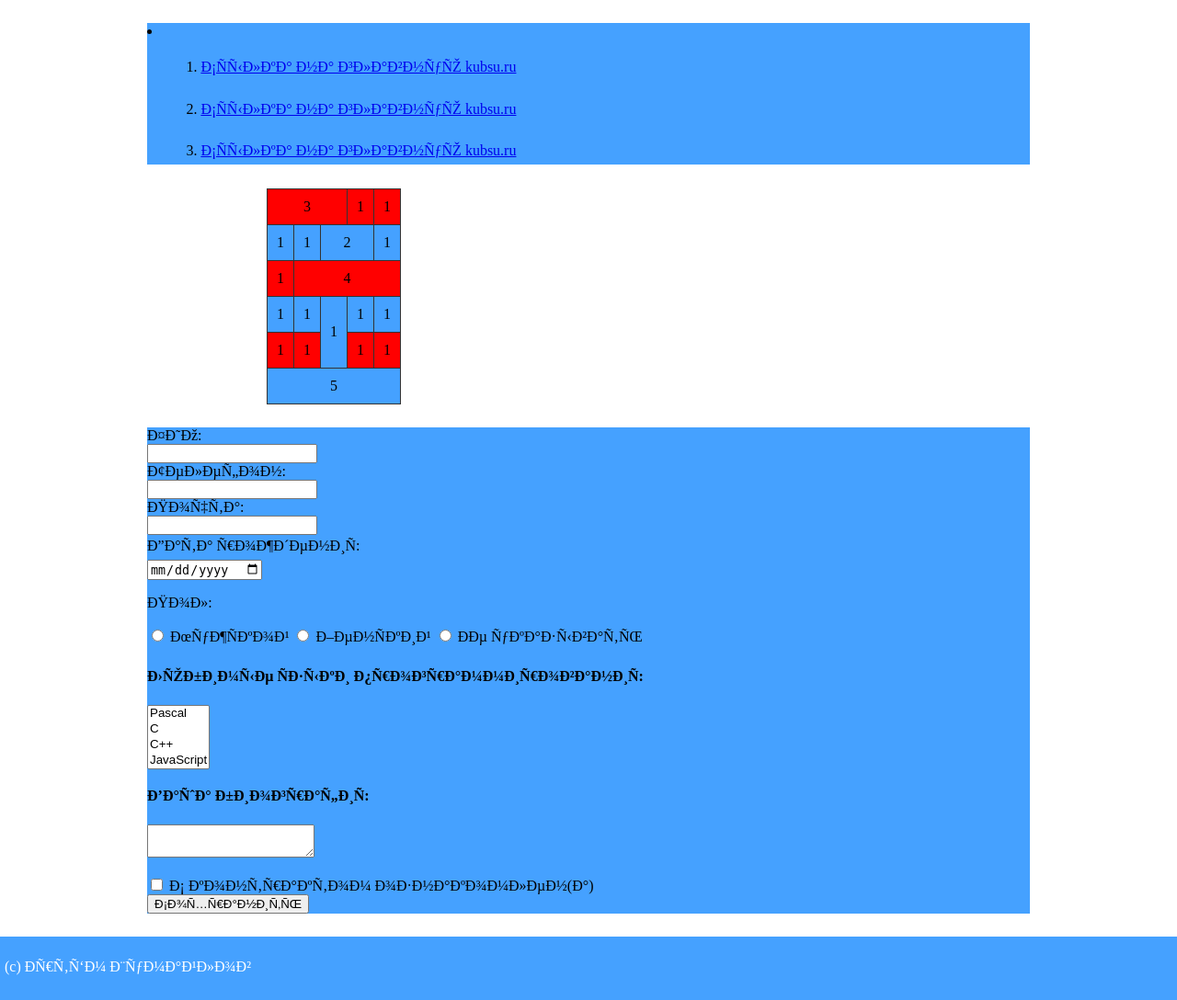
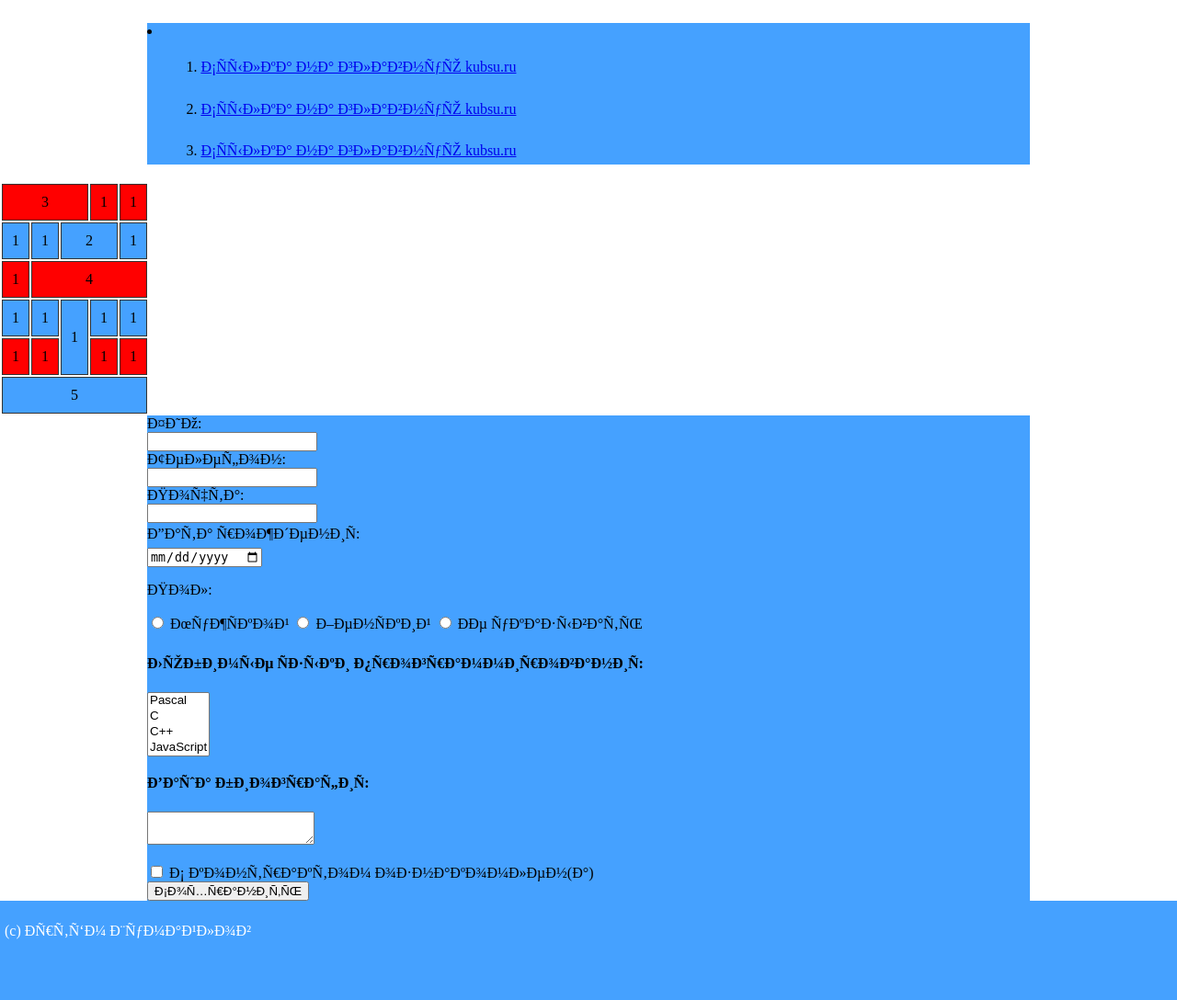
Before and after one commit to ArtyomShumaylov/ArtyomShumaylov.github.io, a PHP site: page / in a window 1280 px wide; the page is wider, and only the part inside the window is pictured. Shown: the part 152-1240 px from the top of that part at 92% size. After the commit the page ends 1174 px from the top of that part, so only its background shows below. Run offline with PHP 8.4, Linux system fonts and the light colour scheme.

Commit message:
Update 2.css

```diff
--- a/2.css
+++ b/2.css
@@ -35,13 +35,8 @@ footer
     box-sizing: border-box;
     width: 100%;
 }
-.table
-{
-
-    border-collapse:collapse;
-    max-width: 960px;
-    margin-left: 290px;
-    margin-right: auto;
+.table {
+    margin-left: 0;
 }
 td
 {
@@ -72,13 +67,11 @@ td
     margin: 0;
 }
 
-.max
-{
-    text-align: left;
+.max {
     max-width: 960px;
-    margin-left: auto;
-    margin-right: auto;
+    margin: 0 auto;
 }
+
 
 body {
 
```
